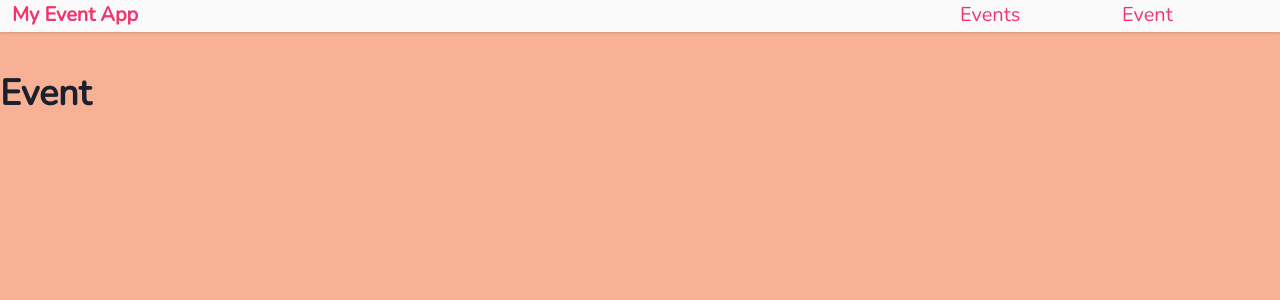
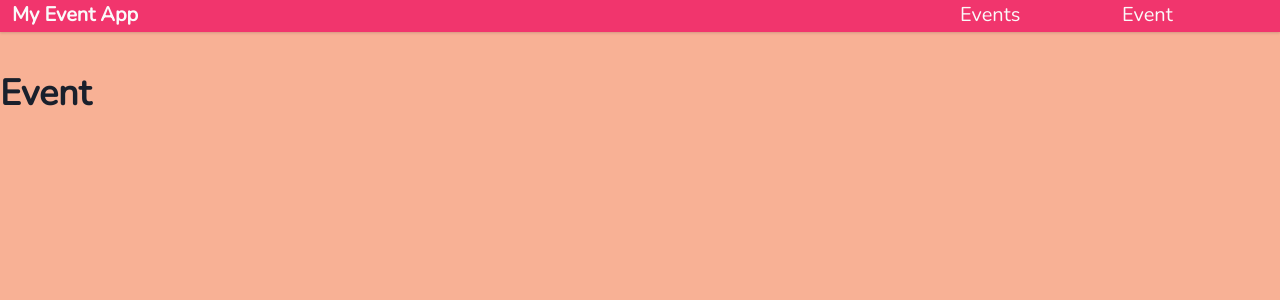
Before and after one commit to JenskeM/Final-Assignment, a React (Vite) app: page /event/1 in a window 1280 px wide. Shown: the top 300 px of the page. Built offline with nearby package versions, Linux system fonts and the light colour scheme.

Commit message:
Update Navigation.jsx

```diff
--- a/src/components/Navigation.jsx
+++ b/src/components/Navigation.jsx
@@ -5,13 +5,13 @@ import { Grid, GridItem, Text, Tooltip } from "@chakra-ui/react";
 export const Navigation = () => {
   return (
     <Grid
-      bg="brand.100"
+      bg="brand.200"
       templateColumns="repeat(8, 1fr)"
       templateRows={1}
       marginBottom={10}
       height={8}
       fontSize="xl"
-      color="brand.200"
+      color="brand.100"
       boxShadow={"base"}
     >
       <GridItem colSpan={6} fontWeight={"bold"} paddingLeft={3}>
```
